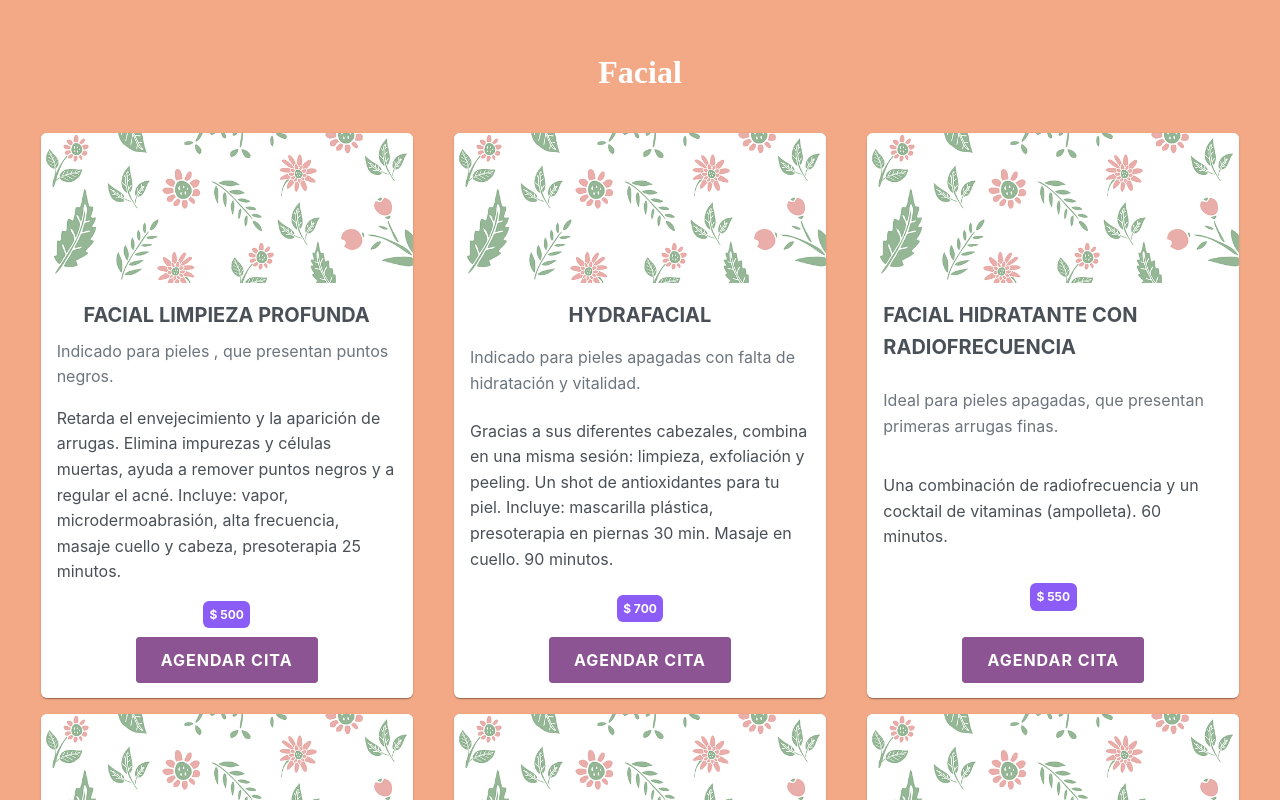
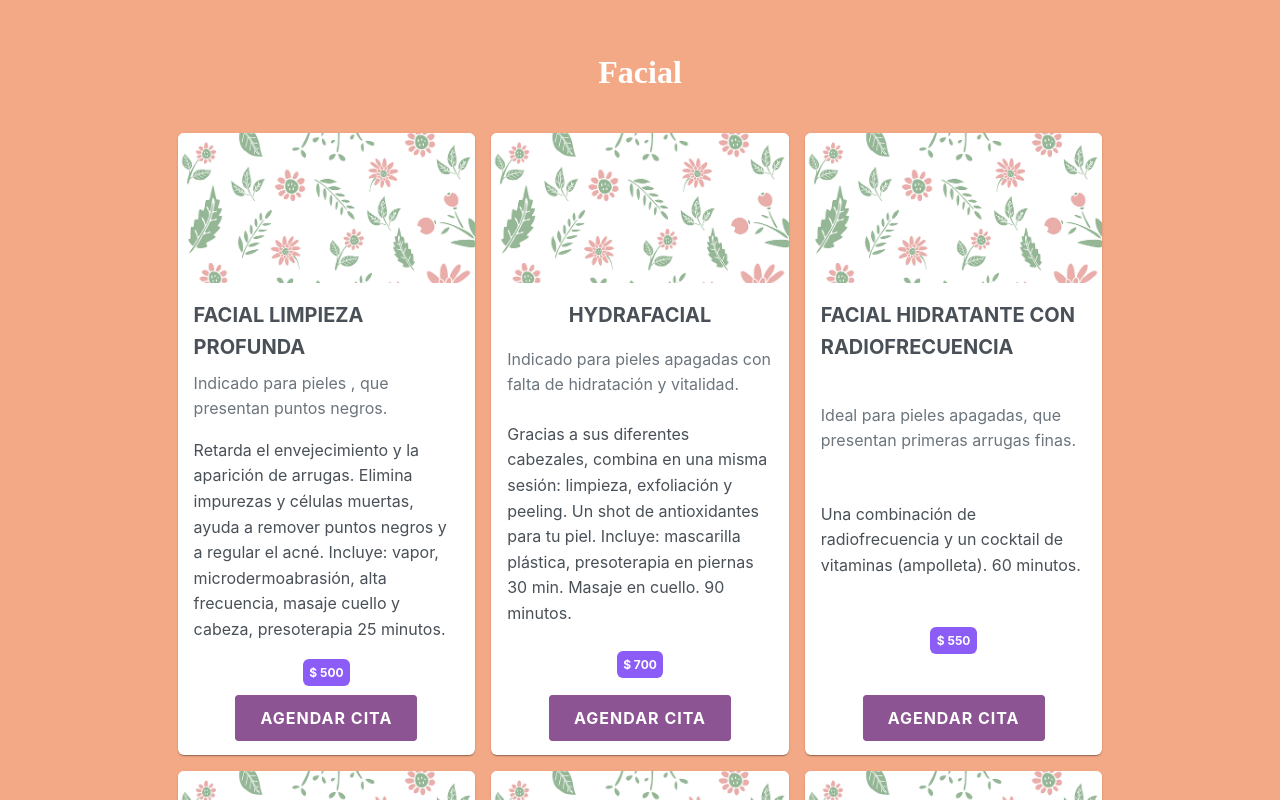
Before and after one commit to davidhelo/bookAppointmentApp, a Next.js app: page / in a window 1280 px wide. Shown: the part 960-1760 px from the top of the page. Built offline with nearby package versions, Linux system fonts and the light colour scheme; a web font is replaced by a local one.

Commit message:
refactor change style of services

```diff
--- a/src/styles/styles.module.css
+++ b/src/styles/styles.module.css
@@ -75,11 +75,15 @@
 .servicesContainer {
     display: flex;
     flex-wrap: wrap;
-    justify-content: space-around;
+    justify-content:center;
     margin-bottom: 3rem;
-
 }
 
+@media only screen and (min-width: 37.5em) {
+    .servicesContainer {
+      margin: 1rem 10% 3rem 10%;
+    }
+}
 
 .mainContainer {
     max-width: 120rem;
```
